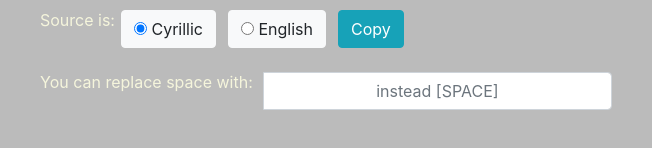
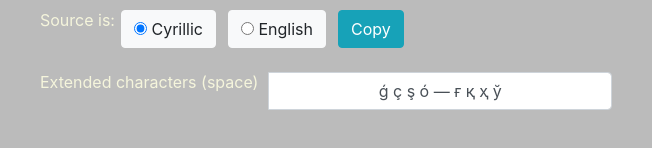
Before and after one commit to ibragimof/Q-Q, a plain HTML site: page index.html in a window 1280 px wide. Shown: the part 496-644 px from the top of the page, 7-659 px from the left. Drawn offline with Linux system fonts and the light colour scheme.

Commit message:
Updated space input - frequently used characters for copy

```diff
--- a/index.html
+++ b/index.html
@@ -60,8 +60,8 @@
         </div>
 
         <div class="space-replacement input-group">
-          <span class="input-group-addon">You can replace space with:</span>
-          <input type="text" class="form-control text-center" id="space-rep" placeholder="instead [SPACE]">
+          <span class="input-group-addon">Extended characters (space)</span>
+          <input type="text" class="form-control text-center" id="space-rep" value=" ǵ ç ş ó — ғ қ ҳ ў ">
 
         </div>
       </div>
```
